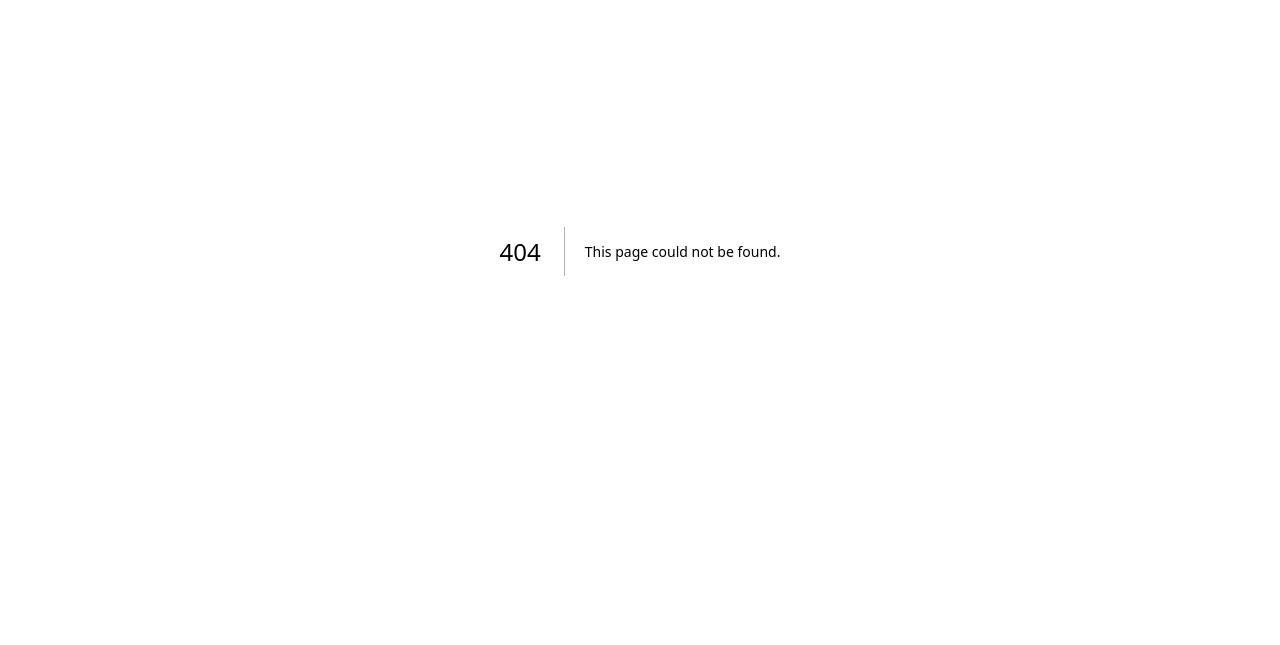
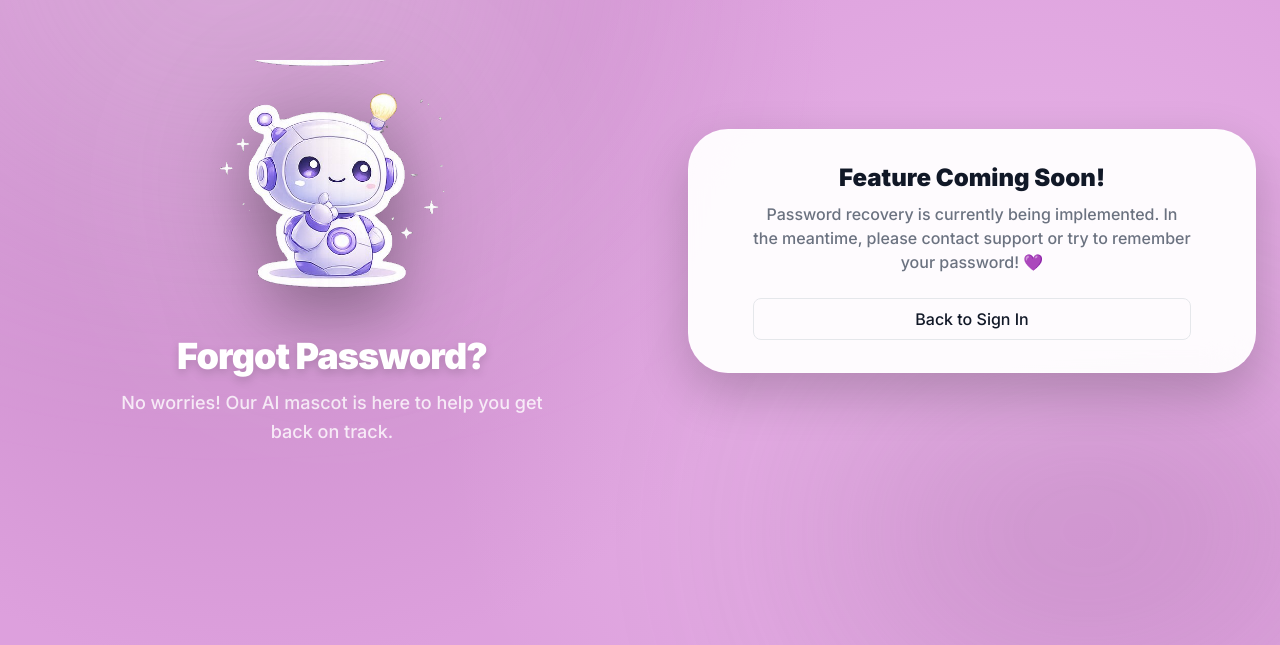
Before and after one commit to nivethitha-code/BrainForge, a Next.js app in the folder frontend/: page /forgot-password in a window 1280 px wide. Before the commit this address had no page. Shown: the part 149-794 px from the top of the page. Built offline with nearby package versions, Linux system fonts and the light colour scheme.

Commit message:
version-1

```diff
--- /dev/null
+++ b/frontend/src/app/(auth)/forgot-password/page.jsx
@@ -0,0 +1,31 @@
+'use client';
+
+import React from 'react';
+import Link from 'next/link';
+import { AuthCard } from '@/components/auth/AuthCard';
+import { Button } from '@/components/ui/Button';
+
+export default function ForgotPasswordPage() {
+  return (
+    <AuthCard
+      title="Forgot Password?"
+      description="No worries! Our AI mascot is here to help you get back on track."
+      mascotPose="thinking"
+    >
+      <div className="space-y-6 text-center">
+        <div className="space-y-2">
+          <h1 className="text-2xl font-black text-text-primary">Feature Coming Soon!</h1>
+          <p className="text-text-muted font-medium">
+            Password recovery is currently being implemented. In the meantime, please contact support or try to remember your password! 💜
+          </p>
+        </div>
+
+        <Link href="/login" className="block">
+          <Button variant="outline" className="w-full">
+            Back to Sign In
+          </Button>
+        </Link>
+      </div>
+    </AuthCard>
+  );
+}
```
Also changed, not shown: 1 other file (tests, documents, lock files or other folders).
